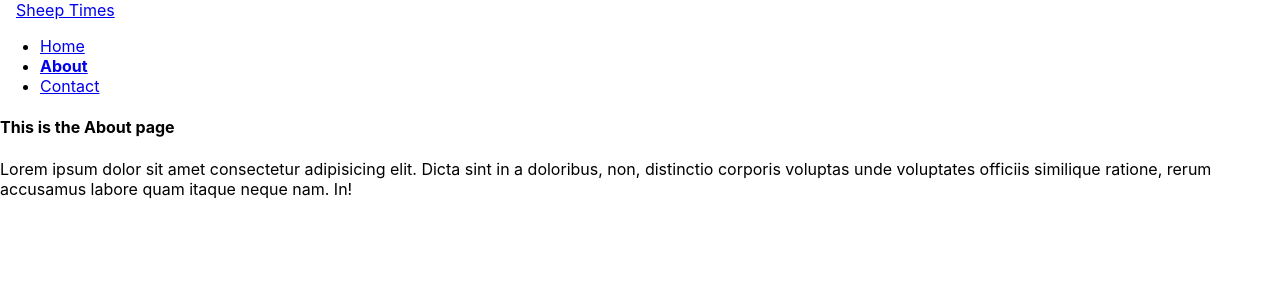
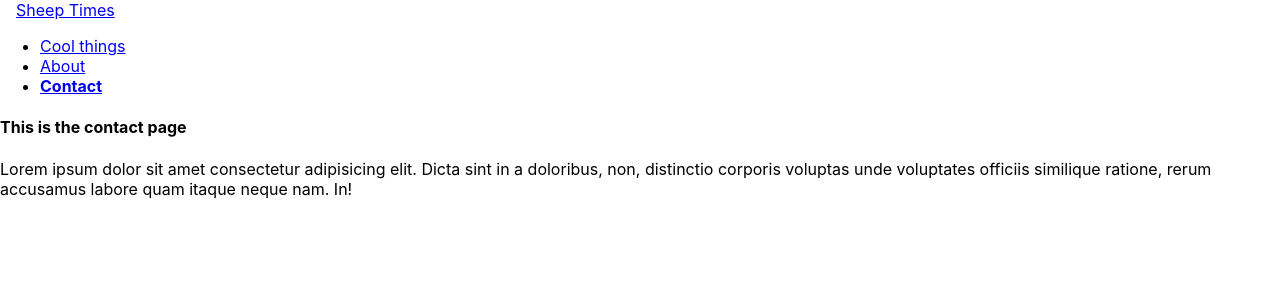
Before and after one commit to TomaszSwiatek/simple-router-app, a React (Create React App) app: page /contact in a window 1280 px wide. Before the commit this address led to /about. Shown: the top 300 px of the page. Built offline with nearby package versions, Linux system fonts and the light colour scheme; the HTML template or start-up script is replaced by a standard one.

Commit message:
done rainbow HOC and added to Contact.js

```diff
--- a/src/App.js
+++ b/src/App.js
@@ -3,6 +3,7 @@ import Navbar from './components/Navbar'
 import Contact from './components/Contact'
 import About from './components/About'
 import Home from './components/Home'
+import CoolThings from './components/CoolThings'
 import { BrowserRouter as Router, Route, Link, NavLink } from 'react-router-dom'
 
 
@@ -12,6 +13,7 @@ function App() {
     <Router>
       <div className="App">
         <Navbar />
+        <Route path="/cool-things" exact component={CoolThings}></Route>
         <Route path="/" exact component={Home}></Route>
         <Route path="/about" component={About}></Route>
         <Route path="/contact" component={Contact}></Route>
--- a/src/components/Contact.js
+++ b/src/components/Contact.js
@@ -1,9 +1,10 @@
 import React from 'react';
+import Rainbow from '../hoc/Rainbow'
 // we can get props becouse of route done to this component in App.js. This is extrapower to router - access to props properties
 const Contact = (props) => {
-    setTimeout(() => {
-        props.history.push('/about');  //push to about PAGE AFTER 2 SECONDS
-    }, 2000)
+    // setTimeout(() => {
+    //     props.history.push('/about');  //push to about PAGE AFTER 2 SECONDS
+    // }, 2000)
     return (
         <div className="container">
             <h4 className="center">This is the contact page</h4>
@@ -12,4 +13,4 @@ const Contact = (props) => {
     )
 }
 
-export default Contact
+export default Rainbow(Contact)
--- /dev/null
+++ b/src/components/CoolThings.js
@@ -0,0 +1,12 @@
+import React from 'react';
+
+const CoolThings = () => {
+    return (
+        <div className="container">
+            <h4 className="center">This is the Cool things page</h4>
+            <p>Lorem ipsum dolor sit amet consectetur adipisicing elit. Dicta sint in a doloribus, non, distinctio corporis voluptas unde voluptates officiis similique ratione, rerum accusamus labore quam itaque neque nam. In!</p>
+        </div>
+    )
+}
+
+export default CoolThings
--- a/src/components/Home.js
+++ b/src/components/Home.js
@@ -3,8 +3,7 @@ import React from 'react';
 const Home = () => {
     return (
         <div className="container">
-            <h4 className="center">This is the home page</h4>
-            <p>Lorem ipsum dolor sit amet consectetur adipisicing elit. Dicta sint in a doloribus, non, distinctio corporis voluptas unde voluptates officiis similique ratione, rerum accusamus labore quam itaque neque nam. In!</p>
+
         </div>
     )
 }
--- a/src/components/Navbar.js
+++ b/src/components/Navbar.js
@@ -1,14 +1,17 @@
 import React from 'react';
-import { Link, NavLink } from 'react-router-dom'
+import { Link, NavLink, withRouter } from 'react-router-dom'
 
-const Navbar = () => {
+const Navbar = (props) => {
+    setTimeout(() => {
+        props.history.push('/contact')
+    }, 3000)
     return (
         <div className="navbar-fixed">
             <nav className="nav-wrapper red darken-3">
                 <div className="container">
-                    <a href="#!" className="brand-logo left navbar-logo">Sheep Times</a>
+                    <Link to="/" className="brand-logo left navbar-logo">Sheep Times</Link>
                     <ul className="right " >
-                        <li><NavLink exact to="/">Home</NavLink></li>
+                        <li><NavLink exact to="/cool-things">Cool things</NavLink></li>
                         <li><NavLink to="/about">About</NavLink></li>
                         <li><NavLink to="/contact">Contact</NavLink></li>
                     </ul>
@@ -18,5 +21,5 @@ const Navbar = () => {
         </div>
     )
 }
-
-export default Navbar
+// this is extra hoc which can give as eztra router power - props properties.
+export default withRouter(Navbar)
--- /dev/null
+++ b/src/hoc/Rainbow.js
@@ -0,0 +1,17 @@
+import React from 'react'
+
+const Rainbow = (WrappedComponent) => {
+
+    const colours = ['pink', 'red', 'green', 'brown', 'blue'];
+    const randomColour = colours[Math.floor(Math.random() * colours.length)];
+    const className = `${randomColour}-text`;
+    return () => {
+        return (
+            <div className={className}>
+                <WrappedComponent />
+            </div >
+        )
+    }
+}
+
+export default Rainbow
```
